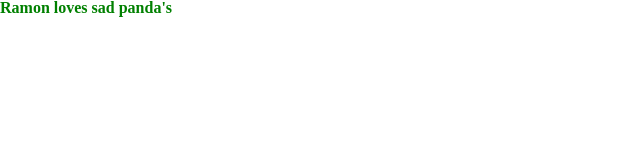
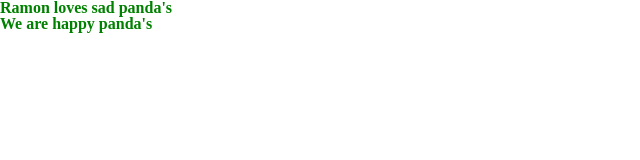
Before and after one commit to 02nishesh/NEW_RAMON, a plain HTML site: page index.html in a window 1280 px wide. Shown: the whole page, without its empty margins (0-640 px from the left). Drawn offline with nearby package versions, Linux system fonts and the light colour scheme.

Commit message:
shreyas comment

```diff
--- a/index.html
+++ b/index.html
@@ -16,6 +16,7 @@
     <body>
 
         <p>Ramon loves sad panda's</p>
+        <p>We are happy panda's</p>
 
         <script src="//ajax.googleapis.com/ajax/libs/jquery/1.11.2/jquery.min.js"></script>
         <script>window.jQuery || document.write('<script src="js/vendor/jquery-1.11.2.min.js"><\/script>')</script>
```
Also changed, not shown: 1 other file.
